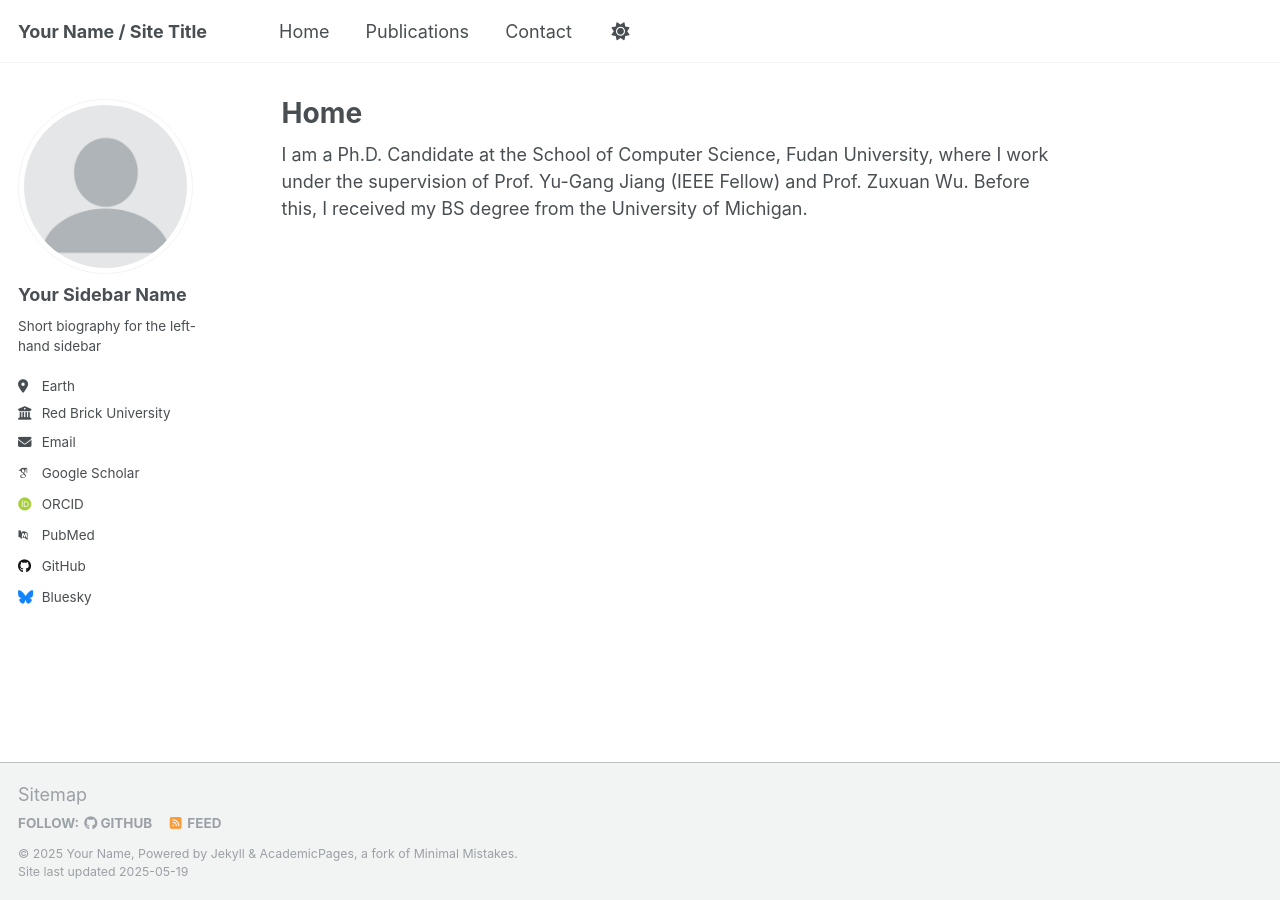
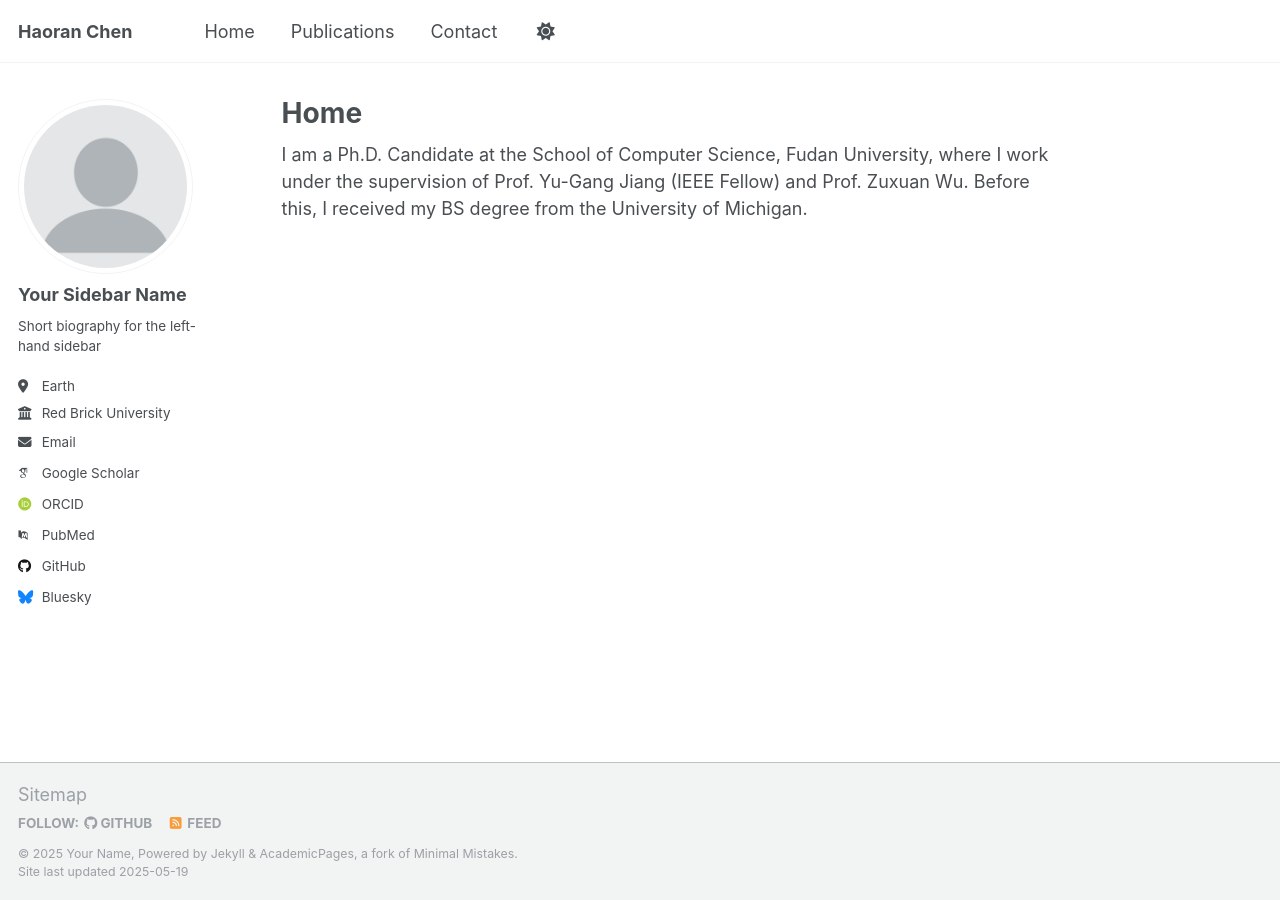
Before and after one commit to HaoranChen/haoranchen.github.io, a Jekyll site: the page built from _pages/about.md, in a window 1280 px wide. Built offline with Jekyll 4.4.1, drawn with Linux system fonts in a browser that asks for light colours; some web fonts are replaced.

Commit message:
Update _config.yml

```diff
--- a/_config.yml
+++ b/_config.yml
@@ -9,7 +9,7 @@
 # Basic Site Settings
 locale                   : "en-US"
 site_theme               : "default"
-title                    : "Your Name / Site Title"
+title                    : "Haoran Chen"
 title_separator          : "-"
 name                     : &name "Your Name"
 description              : &description "personal description"
```
